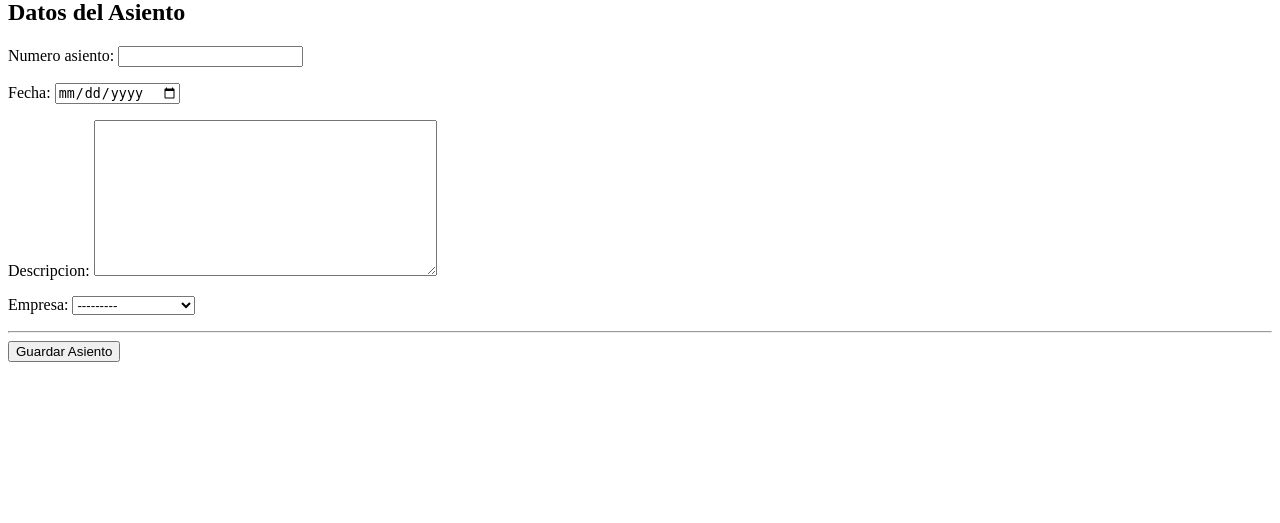
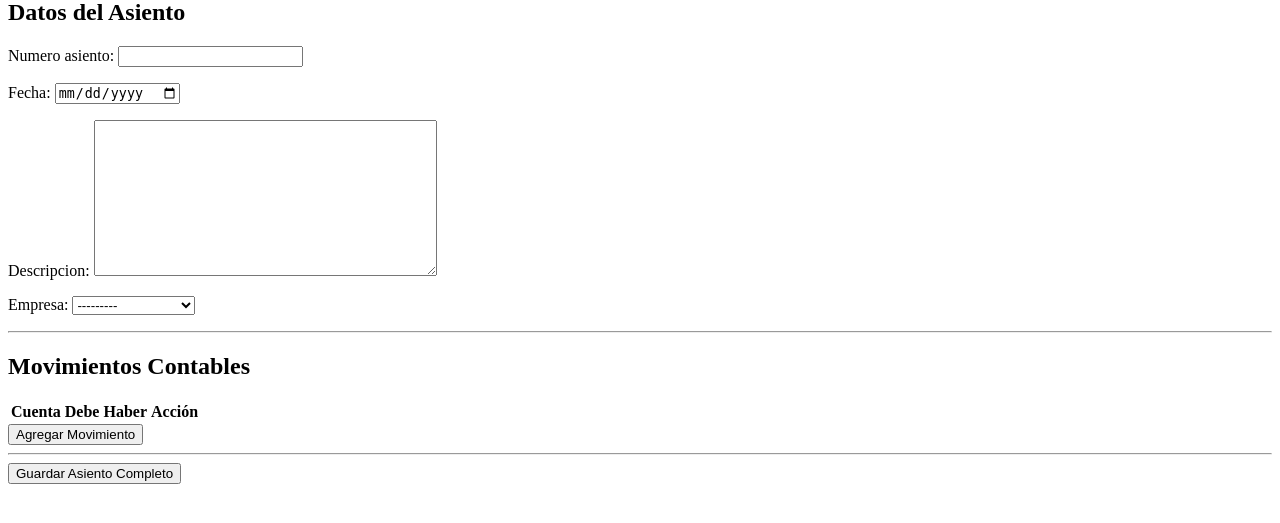
Before and after one commit to CarlosCastaneda04/libros-contables, a Django app: page /libros/crear/ in a window 1280 px wide. Shown: the part 81-604 px from the top of the page. Run offline with Django 5.2, Linux system fonts and the light colour scheme; tables that the repository leaves empty hold one stand-in row (values such as "Sample post"); lists and menus that the app fills with data are empty.

Commit message:
Update crear_asiento.html

```diff
--- a/libros/templates/libros/crear_asiento.html
+++ b/libros/templates/libros/crear_asiento.html
@@ -3,13 +3,63 @@
 <head>
     <meta charset="UTF-8">
     <title>Ingresar Nuevo Asiento</title>
-    </head>
+</head>
 <body>
     <h1>Ingresar Nuevo Asiento Contable</h1>
     <form method="post">
-        {% csrf_token %} <h2>Datos del Asiento</h2>
-        {{ form.as_p }} <hr>
-        <button type="submit">Guardar Asiento</button>
+        {% csrf_token %}
+
+        <h2>Datos del Asiento</h2>
+        {{ form.as_p }}
+
+        <hr>
+        <h2>Movimientos Contables</h2>
+        <table id="tablaMovimientos">
+            <thead>
+                <tr>
+                    <th>Cuenta</th>
+                    <th>Debe</th>
+                    <th>Haber</th>
+                    <th>Acción</th>
+                </tr>
+            </thead>
+            <tbody>
+                </tbody>
+        </table>
+        <button type="button" id="agregarFila">Agregar Movimiento</button>
+
+        <hr>
+        <button type="submit">Guardar Asiento Completo</button>
     </form>
+
+    <script>
+        // Script para agregar y eliminar filas de la tabla
+        document.getElementById('agregarFila').addEventListener('click', function() {
+            const tablaBody = document.querySelector('#tablaMovimientos tbody');
+            const numFila = tablaBody.rows.length;
+            const nuevaFila = tablaBody.insertRow();
+
+            // Celda para la Cuenta (esto lo mejoraremos después para que sea un <select>)
+            const celdaCuenta = nuevaFila.insertCell();
+            celdaCuenta.innerHTML = `<input name="movimientos-${numFila}-cuenta" placeholder="Código de cuenta">`;
+
+            // Celda para el Debe
+            const celdaDebe = nuevaFila.insertCell();
+            celdaDebe.innerHTML = `<input type="number" step="0.01" name="movimientos-${numFila}-debe" value="0">`;
+
+            // Celda para el Haber
+            const celdaHaber = nuevaFila.insertCell();
+            celdaHaber.innerHTML = `<input type="number" step="0.01" name="movimientos-${numFila}-haber" value="0">`;
+
+            // Celda para el botón de eliminar
+            const celdaAccion = nuevaFila.insertCell();
+            celdaAccion.innerHTML = '<button type="button" onclick="eliminarFila(this)">Eliminar</button>';
+        });
+
+        function eliminarFila(boton) {
+            const fila = boton.parentNode.parentNode;
+            fila.parentNode.removeChild(fila);
+        }
+    </script>
 </body>
 </html>
```
